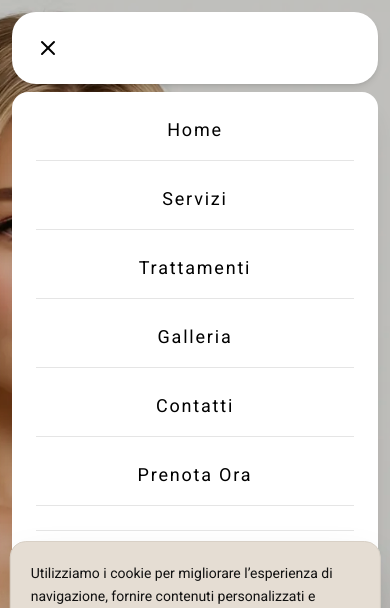
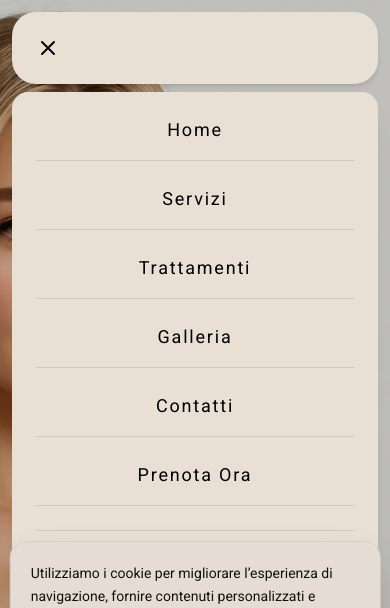
Before and after one commit to yousef-nakhleh/WEBSITE-GiuliaPietro, a React (Vite) app: page / in a window 390 px wide. Both pictures are taken after a click on the button 48 px from the left and 48 px from the top of the page. Shown: the top 608 px of the page. Built offline with nearby package versions, Linux system fonts and the light colour scheme; no server answers.

Commit message:
Updated Navbar.tsx

```diff
--- a/src/components/static/Navbar.tsx
+++ b/src/components/static/Navbar.tsx
@@ -24,7 +24,7 @@ const Navbar: React.FC = () => {
 
   return (
     <header
-      className={`fixed top-3 left-3 right-3 md:top-4 md:left-6 md:right-6 z-30 transition-all duration-500 rounded-3xl bg-white shadow-md ${
+      className={`fixed top-3 left-3 right-3 md:top-4 md:left-6 md:right-6 z-30 transition-all duration-500 rounded-3xl bg-[#e8dfd5] shadow-md ${
         scrolled ? 'py-2' : 'py-6'
       }`}
       aria-label="Barra di navigazione principale"
@@ -99,7 +99,7 @@ const Navbar: React.FC = () => {
               : 'opacity-0 -translate-y-4 pointer-events-none'
           }`}
         >
-          <nav className="bg-white mt-2 p-6 rounded-2xl space-y-6 shadow-xl">
+          <nav className="bg-[#e8dfd5] mt-2 p-6 rounded-2xl space-y-6 shadow-xl">
             <MobileNavLink href="/#home" onClick={() => setIsOpen(false)}>
               Home
             </MobileNavLink>
--- a/src/sections/home/hero/CTAs.tsx
+++ b/src/sections/home/hero/CTAs.tsx
@@ -33,7 +33,7 @@ const CTAs = () => {
       <div className="flex justify-center gap-4">
         <button
           onClick={() => navigate('/prenotazione/servizi')}
-          className="bg-white text-[#6e5a49] px-8 py-3 rounded-full font-semibold text-sm tracking-wider text-center leading-none flex items-center justify-center min-w-[150px]"
+          className="bg-white text-[#6e5a49] px-8 py-3 rounded-3xl font-semibold text-sm tracking-wider text-center leading-none flex items-center justify-center min-w-[150px]"
         >
           PRENOTA ORA
         </button>
```
